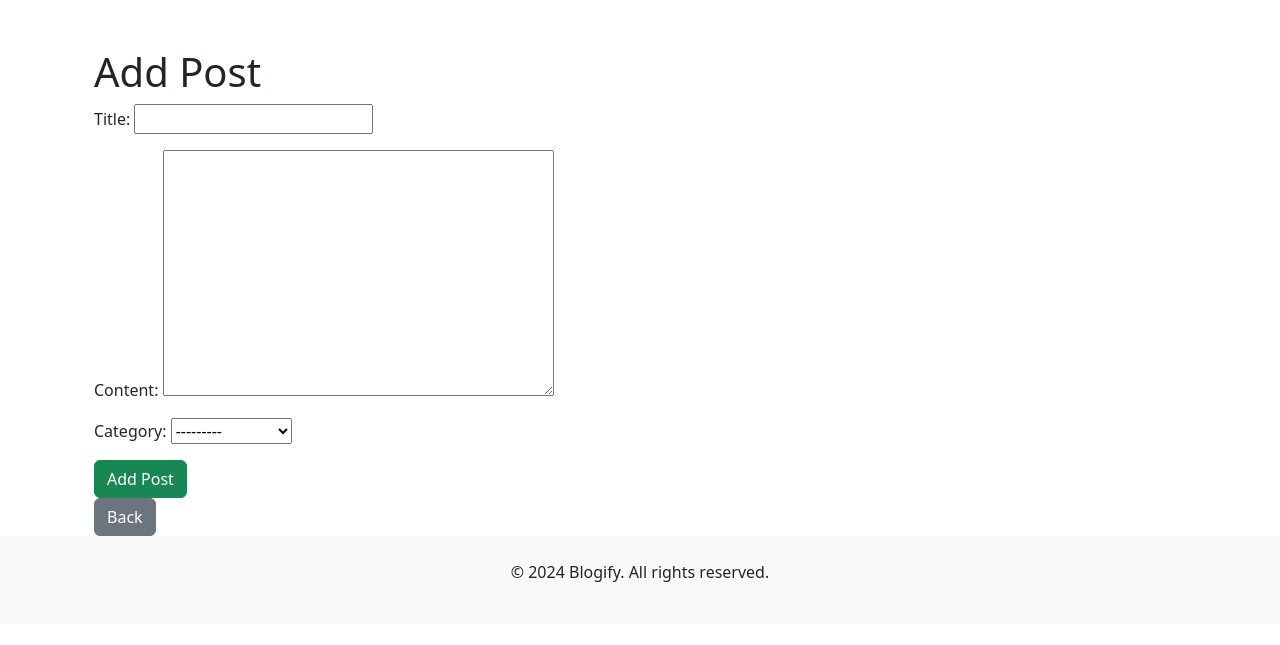
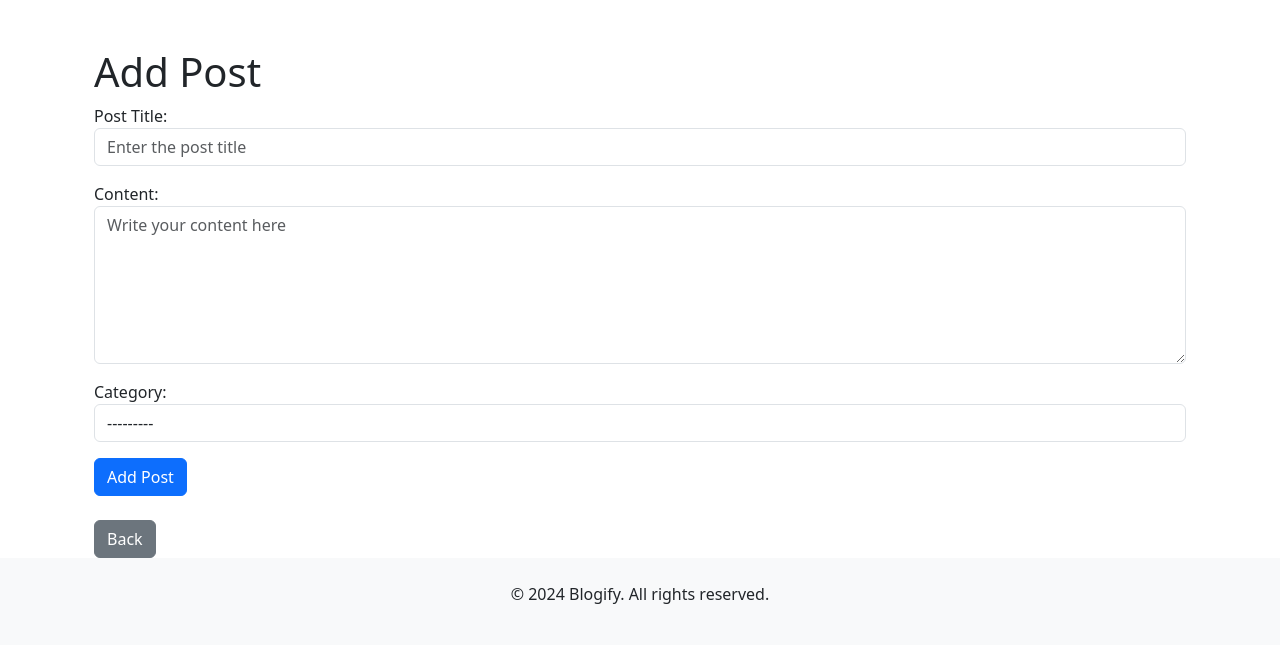
Before and after one commit to nishanlimbuchemjong/Blogify-Python-Django, a Django app: page /users/posts/add/ in a window 1280 px wide. Shown: the part 56-701 px from the top of the page. Run offline with Django 5.2, Linux system fonts and the light colour scheme; a user stored in the database is signed in; data comes from the database, SQL or seed files in the repository.

Commit message:
[add] widgest added on PostForm and add_user_post.html page updated.

```diff
--- a/User/forms.py
+++ b/User/forms.py
@@ -47,3 +47,22 @@ class PostForm(forms.ModelForm):
     class Meta:
         model = Post
         fields = ['title', 'content', 'category']  # Include fields you want to manage
+        widgets = {
+            'title': forms.TextInput(attrs={
+                'class': 'form-control',
+                'placeholder': 'Enter the post title',
+            }),
+            'content': forms.Textarea(attrs={
+                'class': 'form-control',
+                'placeholder': 'Write your content here',
+                'rows': 6,
+            }),
+            'category': forms.Select(attrs={
+                'class': 'form-control',
+            }),
+        }
+        labels = {
+            'title': 'Post Title',
+            'content': 'Content',
+            'category': 'Category',
+        }
--- a/User/templates/add_user_post.html
+++ b/User/templates/add_user_post.html
@@ -3,11 +3,11 @@
 {% block content %}
 <div class="container mt-5">
     <h1>Add Post</h1>
-    <form method="POST" enctype="multipart/form-data">
+    <form method="POST" enctype="multipart/form-data" class="mb-4">
         {% csrf_token %}
         {{ form.as_p }}
-        <button type="submit" class="btn btn-success">Add Post</button>
+        <button type="submit" class="btn btn-primary">Add Post</button>
     </form>
-    <a href="{% url 'user_own_post'%}" class="btn btn-secondary">Back</a>
+    <a href="{% url 'user_own_post' %}" class="btn btn-secondary">Back</a>
 </div>
 {% endblock %}
```
